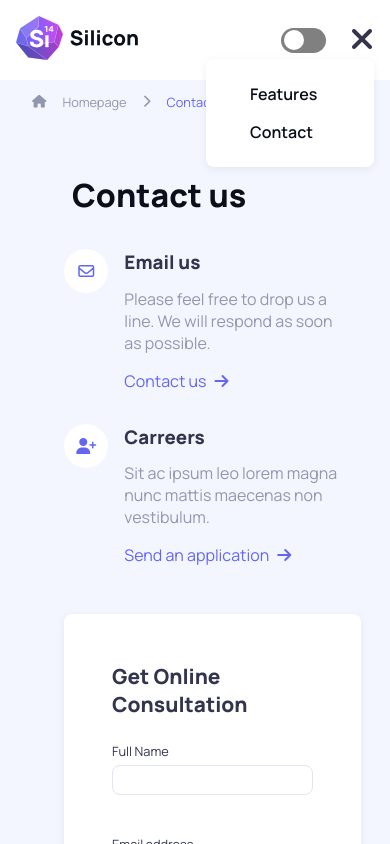
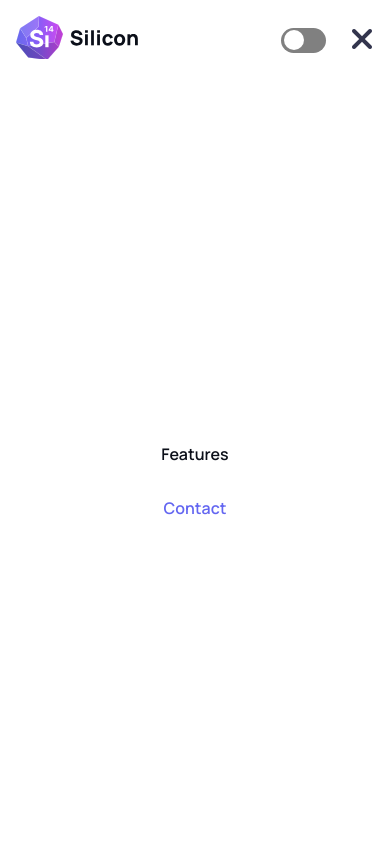
Before and after one commit to minhje/Silicon-react, a React (Vite) app: page /contact in a window 390 px wide. Both pictures are taken after a click on the button "Menu". Shown: the top 844 px of the page. Built offline with nearby package versions, Linux system fonts and the light colour scheme.

Commit message:
mobilmeny klar

```diff
--- a/css/App.css
+++ b/css/App.css
@@ -412,36 +412,42 @@ header #logo {
   height: 3em;
 }
 header .mobile-menu {
-  position: relative; /* Behåll navbarens position */
-  display: flex;
-  align-items: center;
-  justify-content: space-between;
-}
-header .mobile-menu .menu-dropdown {
-  position: absolute;
-  top: 100%;
-  right: 0;
-  width: 700%;
-  background-color: var(--color-bg);
-  box-shadow: var(--box-shadow);
-  border-top: none;
-  padding: 1rem;
-  border-radius: 0.5rem;
-  z-index: 1000; /* Så att den syns ovanför annan layout */
-}
-header .mobile-menu .menu-dropdown .nav-link {
-  display: block;
-  padding: 8px 12px;
-  color: var(--color-text-heading);
-  text-decoration: none;
-}
-header .mobile-menu .menu-dropdown .nav-link:hover {
-  color: var(--color-primary);
+  position: relative;
 }
 @media (min-width: 1400px) {
   header .mobile-menu {
     display: none;
   }
+}
+header .mobile-menu .menu-overlay {
+  position: fixed;
+  left: 0;
+  width: 100vw;
+  height: 100vh;
+  background: var(--color-bg);
+  z-index: 5;
+}
+header .mobile-menu .menu-dropdown {
+  position: fixed;
+  right: -100%;
+  width: 100vw;
+  height: 100vh;
+  display: flex;
+  flex-direction: column;
+  justify-content: center;
+  align-items: center;
+  transition: transform 0.3s ease;
+  z-index: 10;
+}
+header .mobile-menu .menu-dropdown.open {
+  transform: translateX(-100%);
+}
+header .mobile-menu .nav-link {
+  display: block;
+  padding: 1rem;
+  text-decoration: none;
+  text-align: center;
+  width: 100%;
 }
 
 #hero {
@@ -666,6 +672,7 @@ header .mobile-menu .menu-dropdown .nav-link:hover {
   display: flex;
   justify-content: center;
   align-items: center;
+  margin-bottom: 1rem;
 }
 @media (min-width: 1400px) {
   #features #brands .brand-box {
@@ -1494,8 +1501,9 @@ header .mobile-menu .menu-dropdown .nav-link:hover {
 #contact .grid-container .contact-us .text-content {
   width: 60%;
 }
-#contact .grid-container .contact-us .text-content h3 {
+#contact .grid-container .contact-us .text-content h2 {
   margin-bottom: 0.8rem;
+  font-size: 1.3rem;
 }
 #contact .grid-container .contact-us .text-content p {
   margin-bottom: 1rem;
@@ -1557,6 +1565,9 @@ header .mobile-menu .menu-dropdown .nav-link:hover {
     height: 50%;
   }
 }
+#contact .grid-container .form-container #consult-form input option, #contact .grid-container .form-container #consult-form select option {
+  background-color: var(--accordion-background);
+}
 #contact .grid-container .form-container #consult-form span {
   margin-top: -2.5rem;
   font-size: 0.8rem;
@@ -1589,6 +1600,7 @@ header .mobile-menu .menu-dropdown .nav-link:hover {
 #contact .grid-container .form-container .thank-you button {
   width: 50%;
   margin-top: 3rem;
+  border: transparent;
 }
 @media (max-width: 768px) {
   #contact .grid-container .form-container .thank-you {
--- a/css/scss/App.scss
+++ b/css/scss/App.scss
@@ -166,6 +166,7 @@ a {
 
 // NAVBAR
 header {
+
    .container {
        display: grid;
        align-items: center;
@@ -174,7 +175,6 @@ header {
        padding-top: 1rem;
        padding-bottom: 1rem;
 
-
        @media (min-width: 768px) {
            gap: 3rem;
        }
@@ -192,6 +192,7 @@ header {
            display: block;
        }
    }
+
    .nav-link {
        color: var(--color-text-heading);
        font-weight: 600;
@@ -217,46 +218,56 @@ header {
            display: block;
        }
    }
+
    #logo {
        height: 3em;
    }
 
-   .mobile-menu {
-    position: relative; /* Behåll navbarens position */
-    display: flex;
-    align-items: center;
-    justify-content: space-between;
-
-  .menu-dropdown {
-    position: absolute;
-    top: 100%;
-    right: 0;
-    width: 700%;
-    background-color: var(--color-bg);
-    box-shadow: var(--box-shadow);
-    border-top: none;
-    padding: 1rem;
-    border-radius: 0.5rem;
-    z-index: 1000; /* Så att den syns ovanför annan layout */
-    }
-
-    .menu-dropdown .nav-link {
-    display: block;
-    padding: 8px 12px;
-    color: var(--color-text-heading);
-    text-decoration: none;
-    }
-
-    .menu-dropdown .nav-link:hover {
-    color: var(--color-primary);
-  }
-
-  @media (min-width: 1400px) {
-    display: none;
-  }
-}
-
-}
+    .mobile-menu {
+        position: relative;
+
+        @media (min-width: 1400px) {
+            display: none;
+        }
+
+        .menu-overlay {
+            position: fixed;
+            left: 0;
+            width: 100vw;
+            height: 100vh;
+            background: var(--color-bg);
+            z-index: 5;
+        }
+
+        .menu-dropdown {
+            position: fixed;
+            right: -100%;
+            width: 100vw;
+            height: 100vh;
+
+            display: flex;
+            flex-direction: column;
+            justify-content: center;
+            align-items: center;
+            transition: transform 0.3s ease;
+            z-index: 10;
+        }
+
+        .menu-dropdown.open {
+            transform: translateX(-100%);
+        }
+
+        .nav-link {
+            display: block;
+            padding: 1rem;
+            text-decoration: none;
+            text-align: center;
+            width: 100%;
+        }
+    }
+}
+
+
 // --- HERO ---
 #hero {
     background-color: var(--color-bg);
@@ -483,6 +494,7 @@ header {
             display: flex;
             justify-content: center;
             align-items: center;
+            margin-bottom: 1rem;
 
             @media (min-width: 1400px) {
                 height: 100px;
@@ -1372,8 +1384,9 @@ p {
         .text-content {
             width: 60%;
 
-           h3 {
+           h2 {
             margin-bottom: 0.8rem;
+            font-size: 1.3rem;
            }
 
            p {
@@ -1440,6 +1453,10 @@ p {
                     font-size: 0.8rem;
                     height: 50%;
                 }
+
+                option {
+                    background-color: var(--accordion-background);
+                }
             }
 
             span {
@@ -1475,6 +1492,7 @@ p {
             button {
                 width: 50%;
                 margin-top: 3rem;
+                border: transparent;
             }
 
             @media (max-width: 768px) {
--- a/index.html
+++ b/index.html
@@ -4,6 +4,7 @@
     <meta charset="UTF-8" />
     <link rel="icon" type="image/svg" href="./src/images/SiliconLogo/silicon-logo-mini.svg" />
     <meta name="viewport" content="width=device-width, initial-scale=1.0" />
+    <meta name="description" content="Silicon, your mobile banking app"/>
     <link rel="stylesheet" href="https://cdnjs.cloudflare.com/ajax/libs/font-awesome/6.6.0/css/all.min.css">
     <title>Silicon</title>
   </head>
--- a/src/Components/ConsultationForm.jsx
+++ b/src/Components/ConsultationForm.jsx
@@ -113,6 +113,7 @@ const handleOK = () => {
             <select
               id="specialist"
               name="specialist"
+              aria-label="Choose specialist"
               value={options.find(option => option.text === formData.specialist)?.id || options[0].id}
               onChange={handleInputChange}
               required
--- a/src/Components/ContactUs.jsx
+++ b/src/Components/ContactUs.jsx
@@ -8,18 +8,18 @@ const ContactUs = () => {
         <div className="contact-us">
                 <i className="fa-regular fa-envelope btn-circle"></i>
             <div className="text-content">
-                <h3 className="features-title">Email us</h3>
+                <h2 className="features-title">Email us</h2>
                 <p>Please feel free to drop us a line. We will respond as soon as possible.</p>
-                <a href="#faq">Contact us<i className="fa-solid fa-arrow-right"></i></a>
+                <a href="#">Contact us<i className="fa-solid fa-arrow-right"></i></a>
             </div>
         </div>
 
         <div className="contact-us">
         <i className="fa-solid fa-user-plus btn-circle"></i>
             <div className="text-content">
-                <h3 className="features-title">Carreers</h3>
+                <h2 className="features-title">Carreers</h2>
                 <p>Sit ac ipsum leo lorem magna nunc mattis maecenas non vestibulum.</p>
-                <a href="#faq">Send an application<i className="fa-solid fa-arrow-right"></i></a>
+                <a href="#">Send an application<i className="fa-solid fa-arrow-right"></i></a>
             </div>
         </div>
     </div>
--- a/src/Components/DarkmodeSwitch.jsx
+++ b/src/Components/DarkmodeSwitch.jsx
@@ -8,7 +8,7 @@ const DarkmodeSwitch = () => {
     <div id="darkmode-toggle-switch" className="btn-toggle-switch">
     <span className="label"> Dark Mode</span>
 
-    <label htmlFor="darkmode-switch" className="toggle-switch">
+    <label htmlFor="darkmode-switch" className="toggle-switch" aria-label="Darkmode switch">
 
         <input
           id="darkmode-switch"
--- a/src/Components/MobileMenu.jsx
+++ b/src/Components/MobileMenu.jsx
@@ -1,14 +1,6 @@
 import React, { useState } from 'react';
-import { NavLink } from 'react-router-dom';
+import Navlinks from './Navlinks';
 
-const NavLinks = () => {
-  return (
-    <>
-      <NavLink className="nav-link" to="/features">Features</NavLink>
-      <NavLink className="nav-link" to="/contact">Contact</NavLink>
-    </>
-  );
-};
 
 const MobileMenu = () => {
   const [isOpen, setIsOpen] = useState(false);
@@ -27,11 +19,11 @@ const MobileMenu = () => {
         <i className={`fa-solid ${isOpen ? 'fa-times' : 'fa-bars'}`}></i>
       </button>
 
-      {isOpen && (
-        <div className="menu-dropdown">
-          <NavLinks />
-        </div>
-      )}
+      {isOpen && <div className="menu-overlay" onClick={toggleNavbar}></div>}
+
+      <div className={`menu-dropdown ${isOpen ? 'open' : ''}`}>
+        < Navlinks onLinkClick={toggleNavbar}/>
+      </div>
     </nav>
   );
 };
--- /dev/null
+++ b/src/Components/Navlinks.jsx
@@ -0,0 +1,13 @@
+import React from 'react'
+import { NavLink } from 'react-router-dom'
+
+const Navlinks = ({ onLinkClick }) => {
+  return (
+    <>
+    <NavLink className="nav-link" to="/features" onClick={onLinkClick}>Features</NavLink>
+    <NavLink className="nav-link" to="/contact" onClick={onLinkClick}>Contact</NavLink>
+  </>
+  )
+}
+
+export default Navlinks
```
Also changed, not shown: 1 other file (tests, documents, lock files or other folders).
